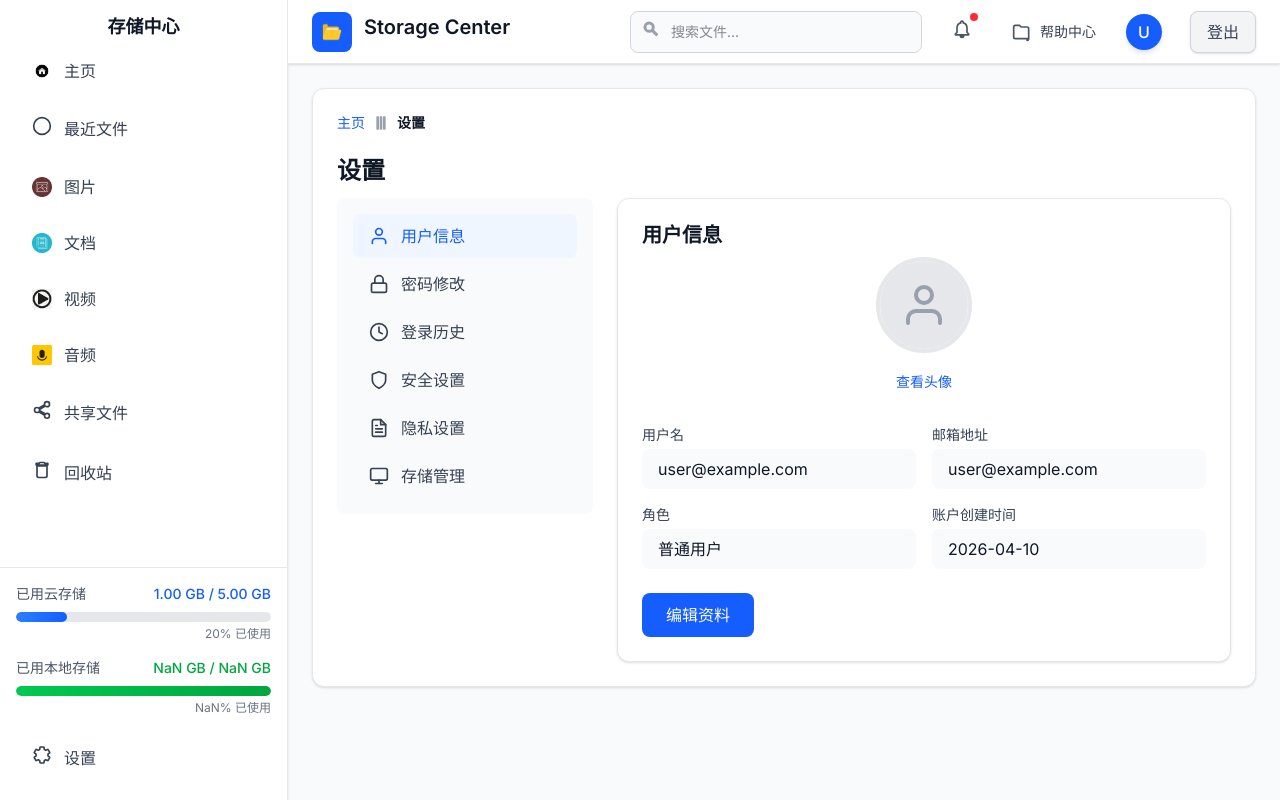
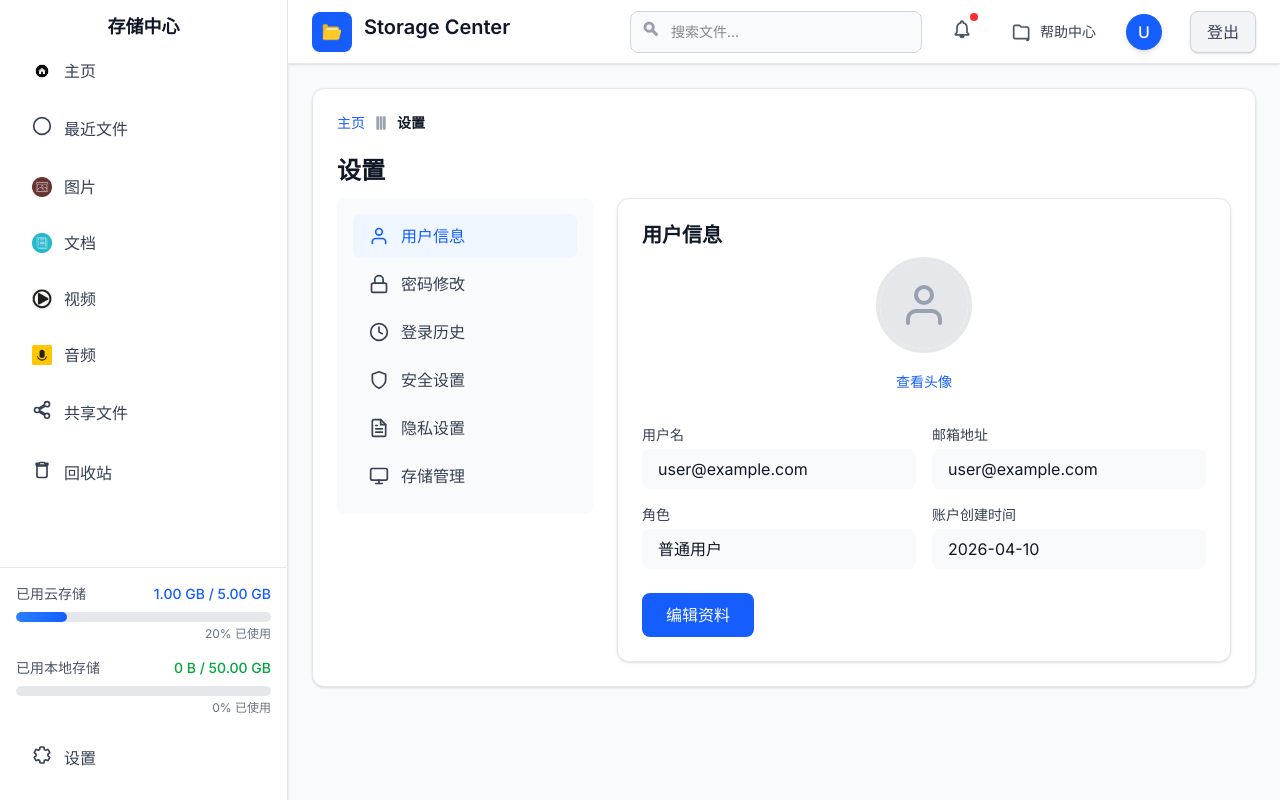
Before and after one commit to thx67311347-boop/storage-center, a Next.js app: page /settings in a window 1280 px wide. Built offline with nearby package versions, Linux system fonts and the light colour scheme.

Commit message:
Fix MobileLayout import issue in settings page

```diff
--- a/app/settings/page.tsx
+++ b/app/settings/page.tsx
@@ -2,7 +2,7 @@
 
 import React, { useState } from 'react';
 import { useRouter } from 'next/navigation';
-import MobileLayout from '../components/layout/MobileLayout';
+import MobileLayout from '@/app/components/layout/MobileLayout';
 import Breadcrumb from '../components/layout/Breadcrumb';
 import UserInfo from '../components/settings/UserInfo';
 import PasswordChange from '../components/settings/PasswordChange';
@@ -16,6 +16,8 @@ export default function SettingsPage() {
   const [activeTab, setActiveTab] = useState('userInfo');
   const [usedStorage, setUsedStorage] = useState(1024 * 1024 * 1024); // 1GB
   const [totalStorage, setTotalStorage] = useState(5 * 1024 * 1024 * 1024); // 5GB
+  const [localUsedStorage, setLocalUsedStorage] = useState(0); // 0GB
+  const [localTotalStorage, setLocalTotalStorage] = useState(50 * 1024 * 1024 * 1024); // 50GB
 
   const handleSectionSelect = (section: string) => {
     // 处理侧边栏选择
@@ -80,6 +82,8 @@ export default function SettingsPage() {
       onSettingsClick={handleSettingsClick}
       usedStorage={usedStorage}
       totalStorage={totalStorage}
+      localUsedStorage={localUsedStorage}
+      localTotalStorage={localTotalStorage}
       onSearch={handleSearch}
       onClearSearch={handleClearSearch}
       searchQuery=""
```
